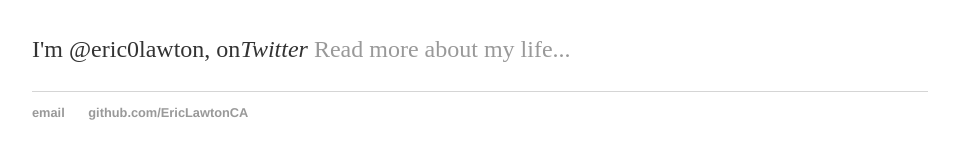
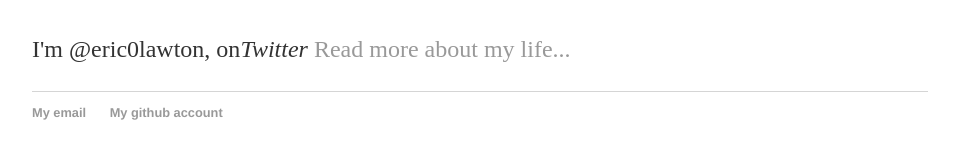
Before and after one commit to EricLawtonCA/EricLawtonCA.github.io, a Jekyll site: the page built from index.html, in a window 1280 px wide. Shown: the part 164-323 px from the top of the page, without its empty margins (160-1119 px from the left). Built offline with Jekyll 4.4.1, drawn with Linux system fonts in a browser that asks for light colours.

Commit message:
Footer more legible
Still don't know why no title showing

```diff
--- a/_layouts/default.html
+++ b/_layouts/default.html
@@ -21,8 +21,8 @@
 			</div><!-- /.container -->
 			<footer>
 	    		<ul>
-	        		<li><a href="mailto:eric0lawton@gmail.com">email</a></li>
-	        		<li><a href="https://github.com/EricLawtonCA">github.com/EricLawtonCA</a></li>
+	        		<li><a href="mailto:eric0lawton@gmail.com">My email</a></li>
+	        		<li><a href="https://github.com/EricLawtonCA">My github account</a></li>
 				</ul>
 			</footer>
 		</body>
```
